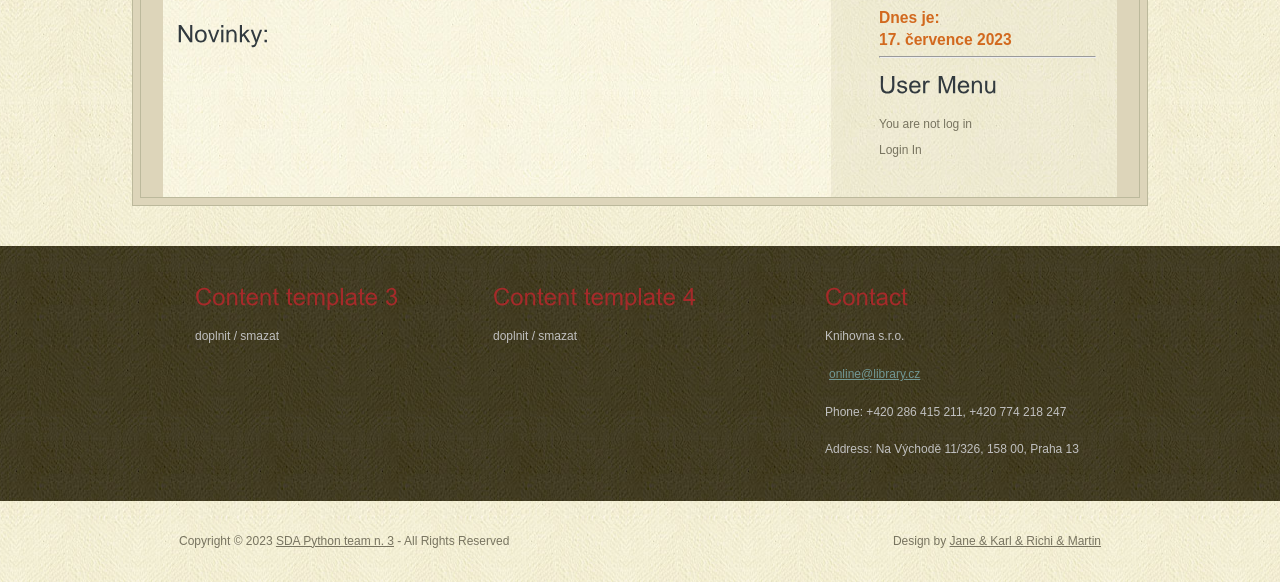
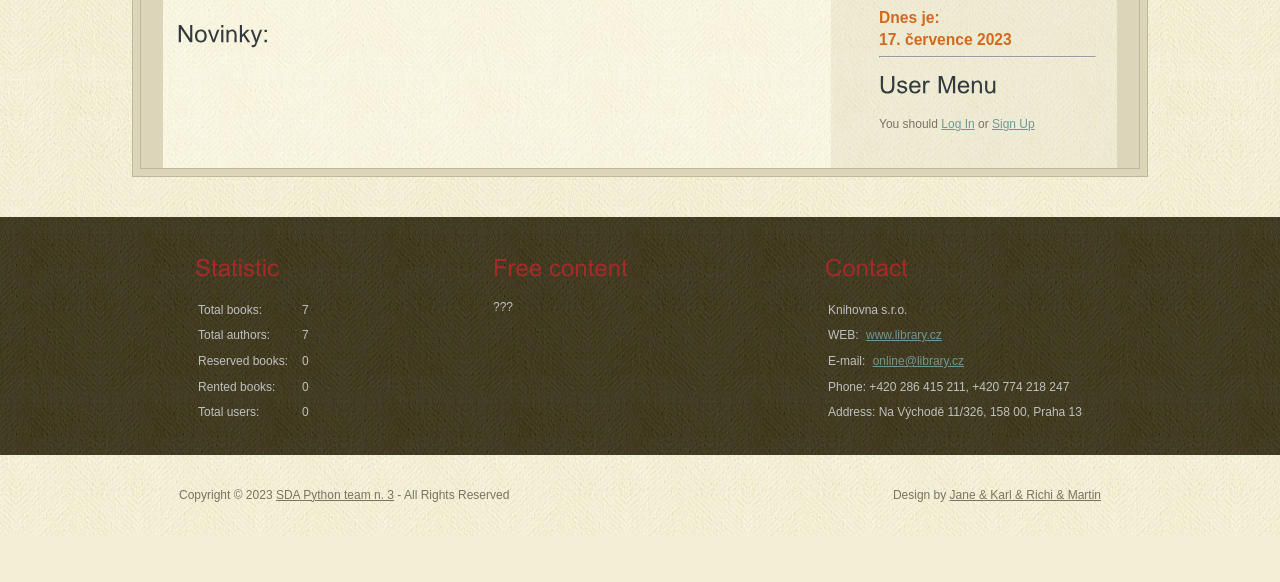
Before and after one commit to Tacud1810/finalproject, a Django app: page /search/ in a window 1280 px wide. Shown: the part 524-1106 px from the top of the page. After the commit the page ends 1059 px from the top, so only its background shows below. Run offline with Django 4.2, Linux system fonts and the light colour scheme; data comes from the database, SQL or seed files in the repository; data that the repository does not hold is empty.

Commit message:
Přidána statistika s pomocí třídy YourMiddleware

```diff
--- a/library/settings.py
+++ b/library/settings.py
@@ -45,6 +45,7 @@ INSTALLED_APPS = [
 ]
 
 MIDDLEWARE = [
+    'middleware.YourMiddleware',
     'django.middleware.security.SecurityMiddleware',
     'django.contrib.sessions.middleware.SessionMiddleware',
     'django.middleware.common.CommonMiddleware',
--- /dev/null
+++ b/middleware.py
@@ -0,0 +1,16 @@
+from viewer.models import Book, Author, Reserved, Rented, Person
+
+
+class YourMiddleware:
+    def __init__(self, get_response):
+        self.get_response = get_response
+
+    def __call__(self, request):
+        request.book_sum = Book.objects.count()
+        request.author_sum = Author.objects.count()
+        request.reserved_sum = Reserved.objects.count()
+        request.rented_sum = Rented.objects.count()
+        request.person_sum = Person.objects.count()
+
+        response = self.get_response(request)
+        return response
--- a/viewer/templates/index.html
+++ b/viewer/templates/index.html
@@ -40,16 +40,6 @@
         </div>
   <!-- MENU -->
         {% include 'nav_menu.html' %}
-<!--      <div class="clr"></div>-->
-<!--      <div class="menu_nav">-->
-<!--        <ul>-->
-<!--          <li><a href="{% url 'home' %}">Home</a></li>-->
-<!--          <li><a href=" {% url 'authors' %} ">Authors</a></li>-->
-<!--          <li><a href=" {% url 'books' %} ">Books</a></li>-->
-<!--          <li><a href="">Conditions</a></li>-->
-<!--          <li><a href="">Registration</a></li>-->
-<!--        </ul>-->
-<!--      </div>-->
 
   <!-- SEARCH -->
         <div class="searchform">
@@ -104,10 +94,8 @@
               <ul class="sb_menu">
                 {% if user.is_authenticated %}
                   You are log in as: <strong> {{user}} </strong>
-                <li><a href="{% url 'logout' %}">Log Out</a></li>
                 {% else %}
-                You are not log in
-                <li><a href="{% url 'login' %}">Login In</a></li>
+                  You should <a href="{% url 'login' %}">Log In</a> or <a href="{% url 'signup' %}">Sign Up</a>
                 {% endif %}
                 {% if user.is_superuser %}
                   <li><a href="/admin/" target="_blank">Admin page</a></li>
@@ -121,7 +109,6 @@
                 {% endif %}
               </ul>
             </div>
-
           </div>
           <div class="clr"></div>
         </div>
@@ -132,21 +119,31 @@
     <div class="fbg">
       <div class="fbg_resize">
         <div class="col c1">
-        <h2><span>Content template 3</span></h2>
-        doplnit / smazat
+          <h2>Statistic</h2>
+          <table>
+            <tr><td>Total books:</td><td> {{ request.book_sum }}</td></tr>
+            <tr><td>Total authors:</td><td> {{ request.author_sum }}</td></tr>
+            <tr><td width="100em">Reserved books: </td><td> {{ request.reserved_sum }}</td></tr>
+            <tr><td>Rented books:</td><td> {{ request.rented_sum }}</td></tr>
+            <tr><td>Total users:</td><td> {{ request.person_sum }}</td></tr>
+          </table>
         </div>
 
         <div class="col c2">
-        <h2>Content template 4</h2>
-        doplnit / smazat
+          <h2>Free content</h2>
+          ???
         </div>
 
         <div class="col c3">
           <h2><span>Contact</span></h2>
-        <p>Knihovna s.r.o.</p>
-        <p><a href="#">online@library.cz</a></p>
-        <p>Phone: +420 286 415 211, +420 774 218 247</p>
-        <p>Address: Na Východě 11/326, 158 00, Praha 13</p>
+          <table>
+            <tr><td>Knihovna s.r.o.</td></tr>
+            <tr><td>WEB: <a href="{% url 'home' %}">www.library.cz</a></td></tr>
+            <tr><td>E-mail: <a href="">online@library.cz</a></td></tr>
+            <tr><td>Phone: +420 286 415 211, +420 774 218 247</td></tr>
+            <tr><td>Address: Na Východě 11/326, 158 00, Praha 13</td></tr>
+            <tr><td></td></tr>
+          </table>
         </div>
         <div class="clr"></div>
       </div>
@@ -161,6 +158,5 @@
     </div>
   </div>
   <script type="text/javascript" src="{% static 'js/cart.js' %}"></script>
-
 </body>
 </html>
--- a/viewer/templates/nav_menu.html
+++ b/viewer/templates/nav_menu.html
@@ -4,8 +4,14 @@
         <li class="nav-item{% if request.path == '/authors/' %} active{% endif %}"><a href="{% url 'authors' %}">Authors</a></li>
         <li class="nav-item{% if request.path == '/books/' %} active{% endif %}"><a href="{% url 'books' %}">Books</a></li>
         <li class="nav-item{% if request.path == '/conditions/' %} active{% endif %}"><a href="{% url 'conditions' %}">Conditions</a></li>
-        <li class="nav-item{% if request.path == '/contact/' %} active{% endif %}"><a href="{% url 'login' %}">Login</a></li>
         <li class="nav-item{% if request.path == '/cart/' %} active{% endif %}"><a href="{% url 'cart' %}">Cart</a></li>
+        <li class="nav-item{% if request.path == '/contact/' %} active{% endif %}">
+          {% if user.is_authenticated %}
+            <a href="{% url 'logout' %}">LogOut</a>
+          {% else %}
+            <a href="{% url 'login' %}">LogIn</a>
+
+          {% endif %}
     </ul>
 </div>
 
```
Lines whose indentation alone changed are shown as unchanged.
